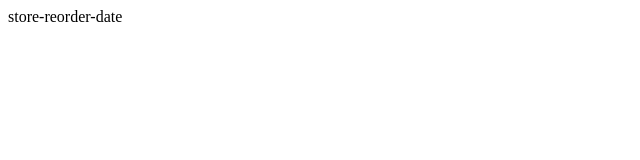
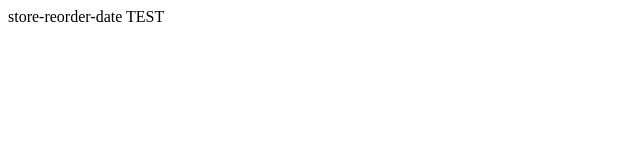
Before and after one commit to nakshay-design/store-reorder-date, a website: page index.html in a window 1280 px wide. Shown: the full height of the page, 0-640 px from the left. Drawn offline with Linux system fonts and the light colour scheme.

Commit message:
update order test1

```diff
--- a/index.html
+++ b/index.html
@@ -3,7 +3,7 @@
     <title>Store Reorder Date</title>
 </head>
 <body>
-    <div>store-reorder-date</div>
+    <div>store-reorder-date TEST</div>
     <script>
       document.addEventListener('DOMContentLoaded', function() {
         // Create a new button element
```
